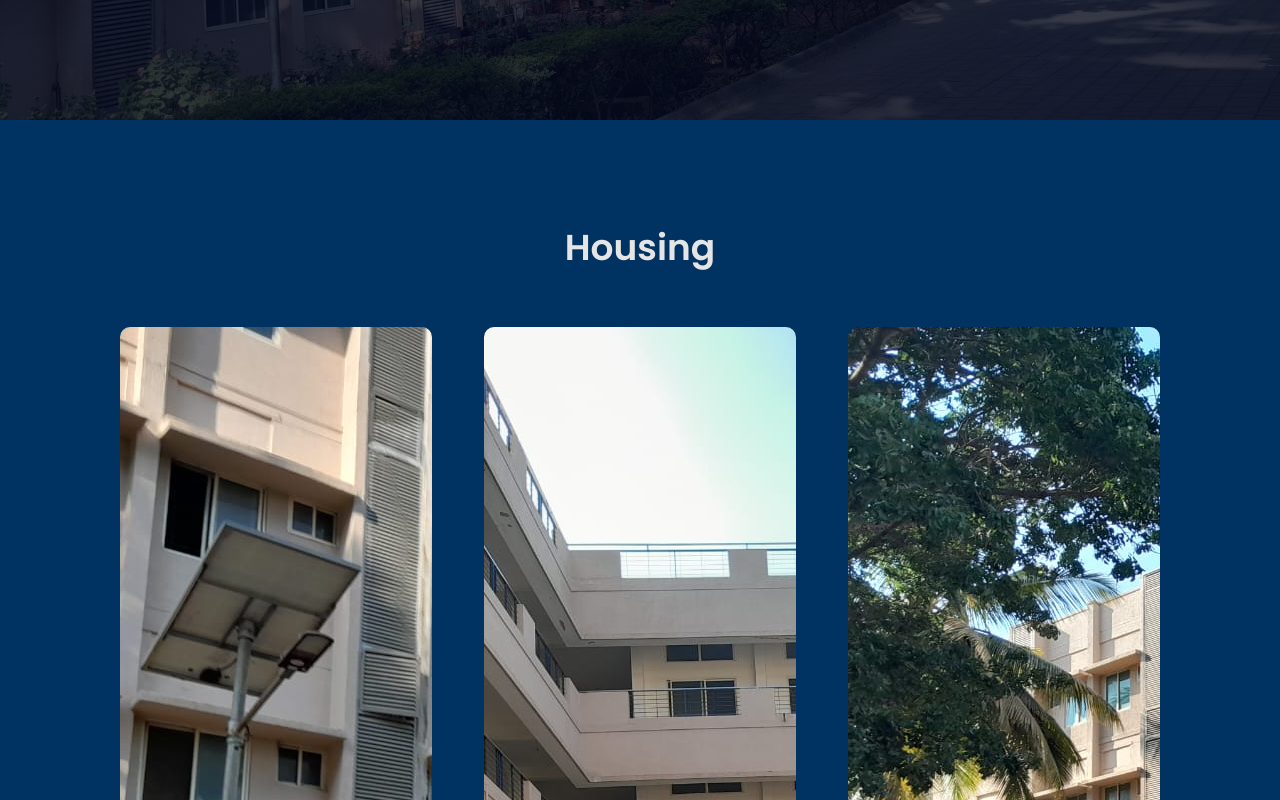
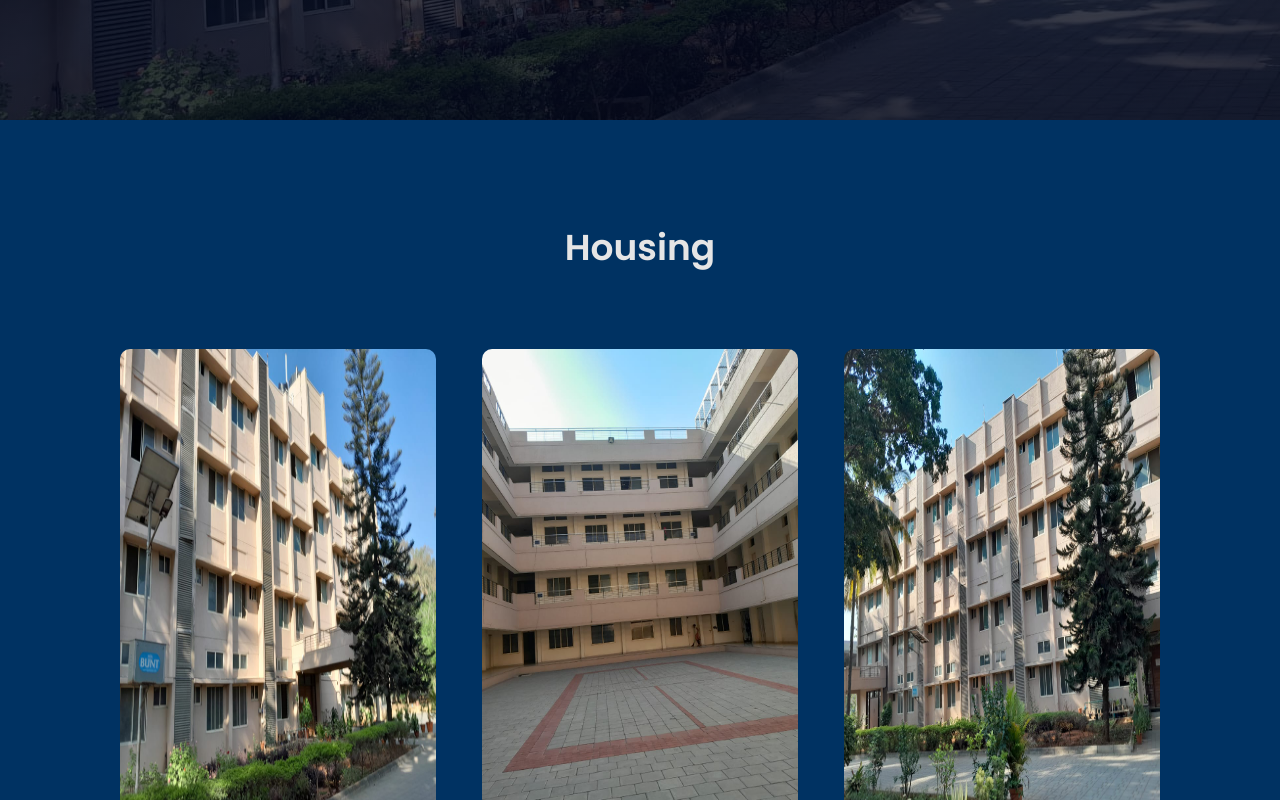
Before and after one commit to Geeruz/Jyothi-Nilaya-, a React (Vite) app: page / in a window 1280 px wide. Shown: the part 680-1480 px from the top of the page. Built offline with nearby package versions, Linux system fonts and the light colour scheme; a web font is replaced by a local one.

Commit message:
added hosuing image fix

```diff
--- a/package.json
+++ b/package.json
@@ -1,5 +1,5 @@
 {
-  "name": "college-website-using-react",
+  "name": "Jyothi-nilaya-website",
   "private": true,
   "version": "0.0.0",
   "type": "module",
--- a/src/components/Campuses.jsx
+++ b/src/components/Campuses.jsx
@@ -4,18 +4,18 @@ import campus03 from '../assets/images/campus03.jpg'
 
 const Campuses = () => {
     return (
-        <section className="campus">
+        <section className="facilities">
             <h1>Housing</h1>
             <div className="row">
-                <div className="campus-col">
+                <div className="facilities-col">
                     <img src={campus01 } alt="Campus" />
                 </div>
 
-                <div className="campus-col">
+                <div className="facilities-col">
                     <img src={campus02} alt="Campus" />
                 </div>
 
-                <div className="campus-col">
+                <div className="facilities-col">
                     <img src={campus03} alt="Campus" />
                 </div>
             </div>
```
Also changed, not shown: firebase.json (added), 1 other file (tests, documents, lock files or other folders).
